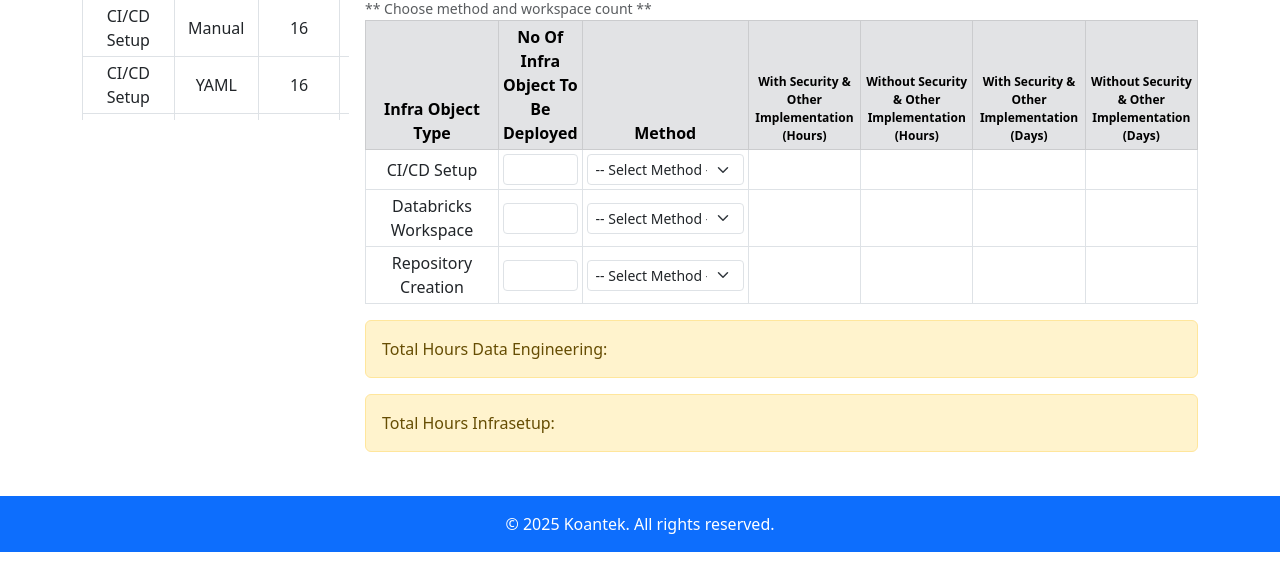
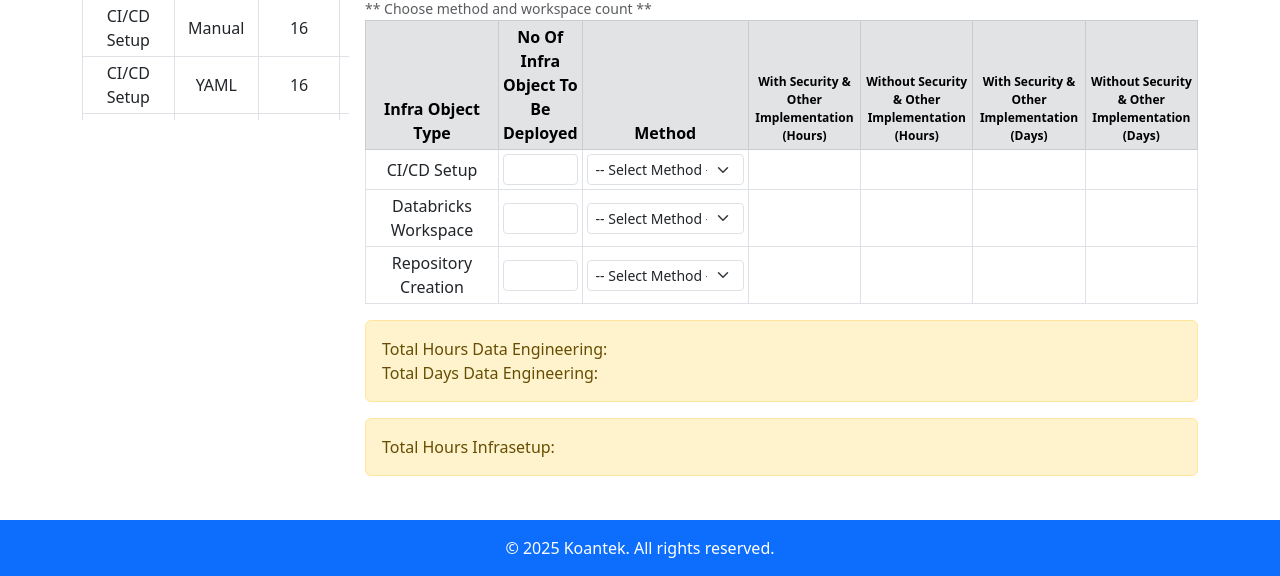
Before and after one commit to iamsaptorshe07/KTK-PreSales-LaunchPad, a Django app: page / in a window 1280 px wide. Shown: the part 682-1258 px from the top of the page. Before the commit the page ends 1234 px from the top, so only its background shows below. Run offline with Django 5.2, Linux system fonts and the light colour scheme; data comes from the database, SQL or seed files in the repository.

Commit message:
Front End Enhanced

```diff
--- a/templates/index.html
+++ b/templates/index.html
@@ -185,7 +185,9 @@
           </div>
         </div>
         <div class="alert alert-warning" role="alert">
-            Total Hours Data Engineering: <span id="total-hours-DE"> </span>
+            Total Hours Data Engineering: <b> <span id="total-hours-DE"> </span> </b>
+            <br>
+            Total Days Data Engineering: <b> <span id="total-days-DE"> </span></b>
         </div>
         <div class="alert alert-warning" role="alert">
             Total Hours Infrasetup: <span id="total-hours-Infra"> </span>
@@ -209,19 +211,25 @@
 <!-- Script to calculate total days-->
  <script>
 // Function to calculate overall total days across all rows
-function calculateTotalDays() {
-  console.log("Total hour calculation called");
+function calculateTotalDaysHours() {
   let totalDays = 0;
+  let totalHours = 0
+
+  document.querySelectorAll(".total-hours").forEach(input => {
+    let val = parseFloat(input.value) || 0; // If empty, treat as 0
+    totalHours += val;
+  });
+
+  document.getElementById("total-hours-DE").textContent = totalHours;
+
 
   // Loop through all inputs with class "total-days"
   document.querySelectorAll(".total-days").forEach(input => {
     let val = parseFloat(input.value) || 0; // If empty, treat as 0
     totalDays += val;
   });
-
-  console.log("Total Hours",totalDays);
   // Update the span with total
-  document.getElementById("total-hours-DE").textContent = totalDays;
+  document.getElementById("total-days-DE").textContent = totalDays;
 }
 
 </script>
@@ -229,9 +237,10 @@
 // Function to distribute
 function distribute(id) {
     let td = document.getElementById(id);
+    console.log("Object Input Entered Id",id);
     let input = td.querySelector("input");
     let total_count = input.value;
-
+    let object_type = id.split('-').pop();
     // Performing Calculation
     let easy_count = total_count * 0.3;
     let medium_count = total_count * 0.4;
@@ -242,12 +251,27 @@
     let medium_count_id = `medium-count-${id.split('-').pop()}`;
     let complex_count_id = `complex-count-${id.split('-').pop()}`;
     let very_complex_count_id = `very-complex-count-${id.split('-').pop()}`;
+    let total_hours_reference_id = `calculated-total-hours-${id.split('-').pop()}`
+    // console.log("Total Hours Reference Id",total_hours_reference_id);
+
+    // Get Reference Level Per Hour Capacity
+    let easy_reference_hour = document.getElementById(`reference-level-per-hour-capacity-${object_type}-Easy`).textContent
+    let medium_reference_hour = document.getElementById(`reference-level-per-hour-capacity-${object_type}-Medium`).textContent
+    let complex_referene_hour = document.getElementById(`reference-level-per-hour-capacity-${object_type}-Complex`).textContent
+    let very_complex_reference_hour = document.getElementById(`reference-level-per-hour-capacity-${object_type}-Very Complex`).textContent
+
+
+    let total_hours = (easy_count * easy_reference_hour) + (medium_count * medium_reference_hour) + (complex_count * complex_referene_hour) + (very_complex_count * very_complex_reference_hour)
+    console.log("Total Hours",total_hours)
 
     // Set Value
     document.getElementById(easy_count_id).querySelector('input').value = easy_count;
     document.getElementById(medium_count_id).querySelector('input').value = medium_count;
     document.getElementById(complex_count_id).querySelector('input').value = complex_count;
     document.getElementById(very_complex_count_id).querySelector('input').value = very_complex_count;
+    document.getElementById(total_hours_reference_id).querySelector('input').value = total_hours;
+
+    calculateTotalDaysHours();
 }
 
 // Function to calculate total days required
@@ -282,7 +306,7 @@
        let after_automation = Math.ceil(total_days_required) - percent_value;
        total_days_required_object.querySelector('input').value = Math.ceil(after_automation);
     }
-    calculateTotalDays();
+    calculateTotalDaysHours();
 }
 </script>
 
```
